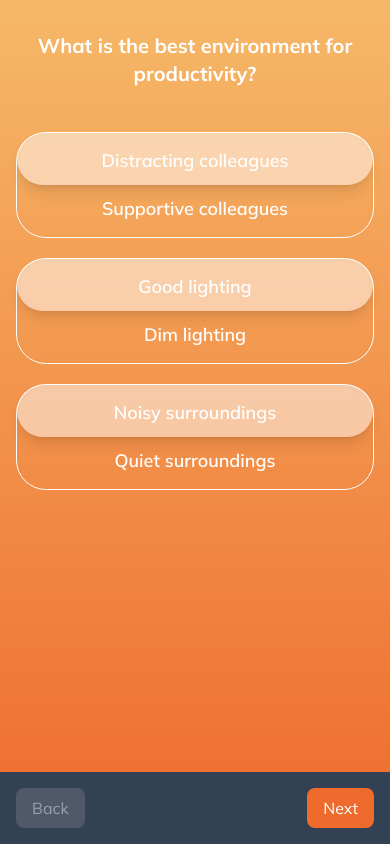
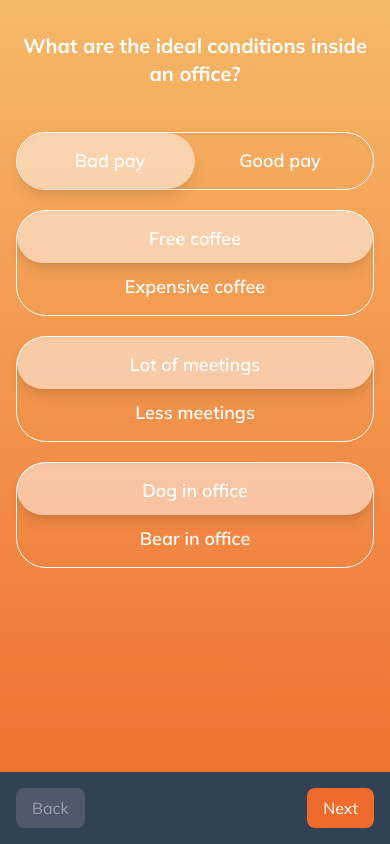
Before and after one commit to nsstarr/react-toggle-switch, a React (Vite) app: page / in a window 390 px wide. Built offline with nearby package versions, Linux system fonts and the light colour scheme.

Commit message:
feat: add slider layout

```diff
--- a/src/App.tsx
+++ b/src/App.tsx
@@ -1,80 +1,31 @@
-import React, { useState } from "react";
+import React from "react";
 import { CorrectnessProvider } from "./context/CorrrectnessContext";
 import QuizQuestion from "./components/quiz/QuizQuestion";
-import useShuffledQuestions from "./hooks/useShuffledQuestions";
 import quizQuestions from "./data";
+import QuizSlider from "./components/layouts/QuizSlider";
 
 const App: React.FC = () => {
-  const [currentQuestionIndex, setCurrentQuestionIndex] = useState(0);
-
-  const randomized = true;
-  const shuffledQuestions = useShuffledQuestions(quizQuestions, randomized);
-
-  const handleNextQuestion = () => {
-    if (currentQuestionIndex < shuffledQuestions.length - 1) {
-      setCurrentQuestionIndex((prevIndex) => prevIndex + 1);
-    }
-  };
-
-  const handlePreviousQuestion = () => {
-    if (currentQuestionIndex > 0) {
-      setCurrentQuestionIndex((prevIndex) => prevIndex - 1);
-    }
-  };
-
   return (
     <div className="font-display">
-      <section className="flex h-full w-full flex-col items-center justify-center">
-        <div className="relative w-full overflow-hidden">
-          {/* Quiz Question Slider */}
-          <div
-            className="flex transition-transform duration-500 ease-in-out"
-            style={{
-              transform: `translateX(-${currentQuestionIndex * 100}%)`,
-            }}
-          >
-            {shuffledQuestions.map((quizQuestion, index) => (
-              <div key={index} className="w-full min-w-full flex-shrink-0">
-                <CorrectnessProvider>
-                  <QuizQuestion
-                    question={quizQuestion.question}
-                    groupedAnswers={quizQuestion.groupedAnswers}
-                    randomized={true}
-                  />
-                </CorrectnessProvider>
-              </div>
-            ))}
+      <CorrectnessProvider>
+        <QuizSlider>
+          <QuizQuestion
+            question={quizQuestions[0].question}
+            groupedAnswers={quizQuestions[0].groupedAnswers}
+            randomized={true}
+          />
+
+          <QuizQuestion
+            question={quizQuestions[1].question}
+            groupedAnswers={quizQuestions[1].groupedAnswers}
+            randomized={true}
+          />
+
+          <div className="mt-48 flex items-center justify-center text-2xl font-semibold text-bottomPanel">
+            <h2>Thank you for taking the quiz!</h2>
           </div>
-        </div>
-
-        {/*  Navigation Buttons */}
-        <div className="fixed bottom-0 w-full bg-slate-700 p-4">
-          <div className="mx-auto flex max-w-xl justify-between">
-            <button
-              onClick={handlePreviousQuestion}
-              className={`text-white md:text-2xl py-2 px-4 md:px-8 md:py-4 rounded-lg bg-gray-500 ${
-                currentQuestionIndex === 0
-                  ? "opacity-50 cursor-not-allowed"
-                  : ""
-              }`}
-              disabled={currentQuestionIndex === 0}
-            >
-              Back
-            </button>
-            <button
-              onClick={handleNextQuestion}
-              className={`text-white py-2 px-4 md:text-2xl md:px-8 md:py-4 rounded-lg bg-bottomPanel ${
-                currentQuestionIndex === shuffledQuestions.length - 1
-                  ? "opacity-50 cursor-not-allowed"
-                  : ""
-              }`}
-              disabled={currentQuestionIndex === shuffledQuestions.length - 1}
-            >
-              Next
-            </button>
-          </div>
-        </div>
-      </section>
+        </QuizSlider>
+      </CorrectnessProvider>
     </div>
   );
 };
--- /dev/null
+++ b/src/components/layouts/QuizSlider.tsx
@@ -0,0 +1,72 @@
+import React, { useState, ReactNode } from "react";
+
+interface QuizSliderProps {
+  children: ReactNode;
+}
+
+const QuizSlider: React.FC<QuizSliderProps> = ({ children }) => {
+  const [currentSlideIndex, setCurrentSlideIndex] = useState(0);
+
+  // Converting children to an array to map over them
+  const slides = React.Children.toArray(children);
+
+  const handleNextSlide = () => {
+    if (currentSlideIndex < slides.length - 1) {
+      setCurrentSlideIndex((prevIndex) => prevIndex + 1);
+    }
+  };
+
+  const handlePreviousSlide = () => {
+    if (currentSlideIndex > 0) {
+      setCurrentSlideIndex((prevIndex) => prevIndex - 1);
+    }
+  };
+
+  return (
+    <section className="flex h-full w-full flex-col items-center justify-center">
+      <div className="relative w-full overflow-hidden">
+        {/* Slider Container */}
+        <div
+          className="flex transition-transform duration-500 ease-in-out"
+          style={{
+            transform: `translateX(-${currentSlideIndex * 100}%)`,
+          }}
+        >
+          {slides.map((slide, index) => (
+            <div key={index} className="w-full min-w-full flex-shrink-0">
+              {slide}
+            </div>
+          ))}
+        </div>
+      </div>
+
+      {/* Navigation Buttons */}
+      <div className="fixed bottom-0 w-full bg-slate-700 p-4">
+        <div className="mx-auto flex max-w-xl justify-between">
+          <button
+            onClick={handlePreviousSlide}
+            className={`text-white md:text-2xl py-2 px-4 md:px-8 md:py-4 rounded-lg bg-gray-500 ${
+              currentSlideIndex === 0 ? "opacity-50 cursor-not-allowed" : ""
+            }`}
+            disabled={currentSlideIndex === 0}
+          >
+            Back
+          </button>
+          <button
+            onClick={handleNextSlide}
+            className={`text-white py-2 px-4 md:text-2xl md:px-8 md:py-4 rounded-lg bg-bottomPanel ${
+              currentSlideIndex === slides.length - 1
+                ? "opacity-50 cursor-not-allowed"
+                : ""
+            }`}
+            disabled={currentSlideIndex === slides.length - 1}
+          >
+            Next
+          </button>
+        </div>
+      </div>
+    </section>
+  );
+};
+
+export default QuizSlider;
```
